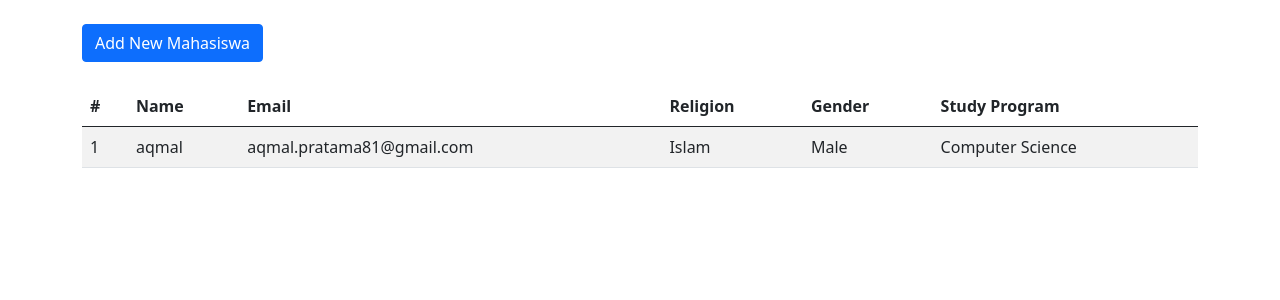
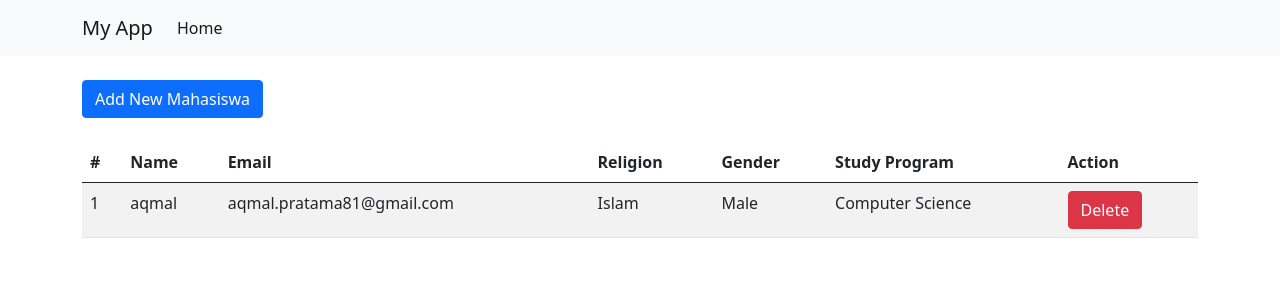
Before and after one commit to aqmalpratama/basdat-crud, a PHP site: page / in a window 1280 px wide. Shown: the top 300 px of the page. Run offline with PHP 8.4, Linux system fonts and the light colour scheme; data comes from the database, SQL or seed files in the repository.

Commit message:
ADD: Delete

```diff
--- a/index.php
+++ b/index.php
@@ -2,24 +2,37 @@
 
 include_once("config.php");
 
-$result = mysqli_query($mysqli, "SELECT * FROM mahasiswa_main ORDER BY id asc");
+$result = mysqli_query($mysqli, "SELECT * FROM mahasiswa_main ORDER BY id desc");
 ?>
 
 <!doctype html>
 <html lang="en">
 
 <head>
-    <!-- Required meta tags -->
     <meta charset="utf-8">
     <meta name="viewport" content="width=device-width, initial-scale=1">
 
-    <!-- Bootstrap CSS -->
     <link href="https://cdn.jsdelivr.net/npm/bootstrap@5.0.2/dist/css/bootstrap.min.css" rel="stylesheet" integrity="sha384-EVSTQN3/azprG1Anm3QDgpJLIm9Nao0Yz1ztcQTwFspd3yD65VohhpuuCOmLASjC" crossorigin="anonymous">
 
     <title>HomePage</title>
 </head>
 
 <body>
+    <nav class="navbar navbar-expand-lg navbar-light bg-light">
+        <div class="container">
+            <a class="navbar-brand" href="#">My App</a>
+            <button class="navbar-toggler" type="button" data-bs-toggle="collapse" data-bs-target="#navbarNav" aria-controls="navbarNav" aria-expanded="false" aria-label="Toggle navigation">
+                <span class="navbar-toggler-icon"></span>
+            </button>
+            <div class="collapse navbar-collapse" id="navbarNav">
+                <ul class="navbar-nav">
+                    <li class="nav-item">
+                        <a class="nav-link active" aria-current="page" href="index.php">Home</a>
+                    </li>
+                </ul>
+            </div>
+        </div>
+    </nav>
     <div class="container">
         <div class="mt-4">
             <a href="add.php" class="btn btn-primary">Add New Mahasiswa</a><br /><br />
@@ -34,6 +47,7 @@ $result = mysqli_query($mysqli, "SELECT * FROM mahasiswa_main ORDER BY id asc");
                     <th scope="col">Religion</th>
                     <th scope="col">Gender</th>
                     <th scope="col">Study Program</th>
+                    <th scope="col">Action</th>
                 </tr>
             </thead>
             <tbody>
@@ -47,6 +61,9 @@ $result = mysqli_query($mysqli, "SELECT * FROM mahasiswa_main ORDER BY id asc");
                         <td><?= $data_mhs['religion']; ?></td>
                         <td><?= $data_mhs['gender']; ?></td>
                         <td><?= $data_mhs['study_program']; ?></td>
+                        <td>
+                            <a href="delete.php?id=<?= $data_mhs['id']; ?>" class="btn btn-danger">Delete</a>
+                        </td>
                     </tr>
                 <?php $i++;
                 endwhile; ?>
@@ -54,17 +71,7 @@ $result = mysqli_query($mysqli, "SELECT * FROM mahasiswa_main ORDER BY id asc");
         </table>
     </div>
 
-
-    <!-- Optional JavaScript; choose one of the two! -->
-
-    <!-- Option 1: Bootstrap Bundle with Popper -->
     <script src="https://cdn.jsdelivr.net/npm/bootstrap@5.0.2/dist/js/bootstrap.bundle.min.js" integrity="sha384-MrcW6ZMFYlzcLA8Nl+NtUVF0sA7MsXsP1UyJoMp4YLEuNSfAP+JcXn/tWtIaxVXM" crossorigin="anonymous"></script>
-
-    <!-- Option 2: Separate Popper and Bootstrap JS -->
-    <!--
-    <script src="https://cdn.jsdelivr.net/npm/@popperjs/core@2.9.2/dist/umd/popper.min.js" integrity="sha384-IQsoLXl5PILFhosVNubq5LC7Qb9DXgDA9i+tQ8Zj3iwWAwPtgFTxbJ8NT4GN1R8p" crossorigin="anonymous"></script>
-    <script src="https://cdn.jsdelivr.net/npm/bootstrap@5.0.2/dist/js/bootstrap.min.js" integrity="sha384-cVKIPhGWiC2Al4u+LWgxfKTRIcfu0JTxR+EQDz/bgldoEyl4H0zUF0QKbrJ0EcQF" crossorigin="anonymous"></script>
-    -->
 </body>
 
 </html>
```
Also changed, not shown: add.php (+21 -9 lines), delete.php (added, +7 -0 lines).
